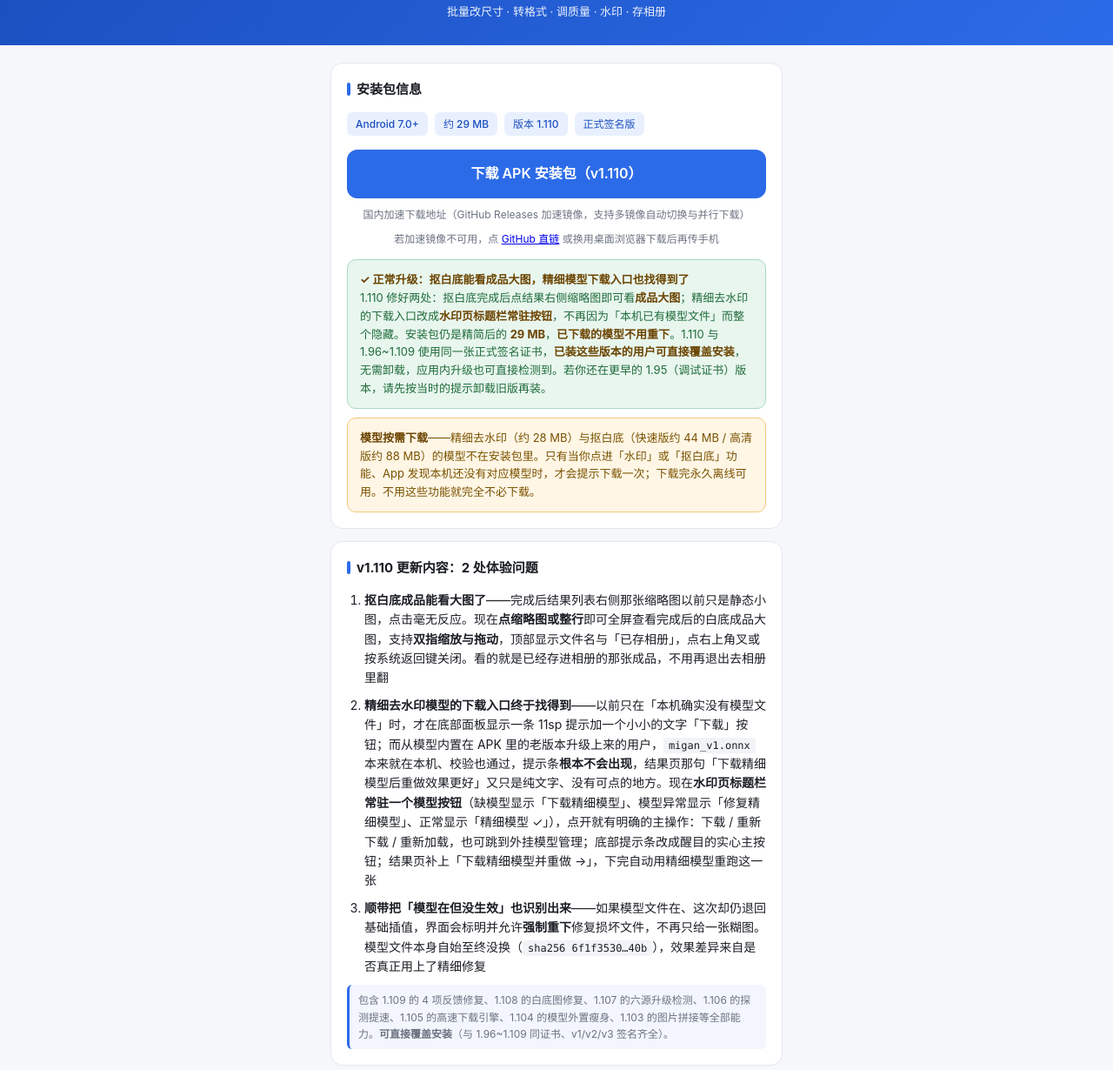
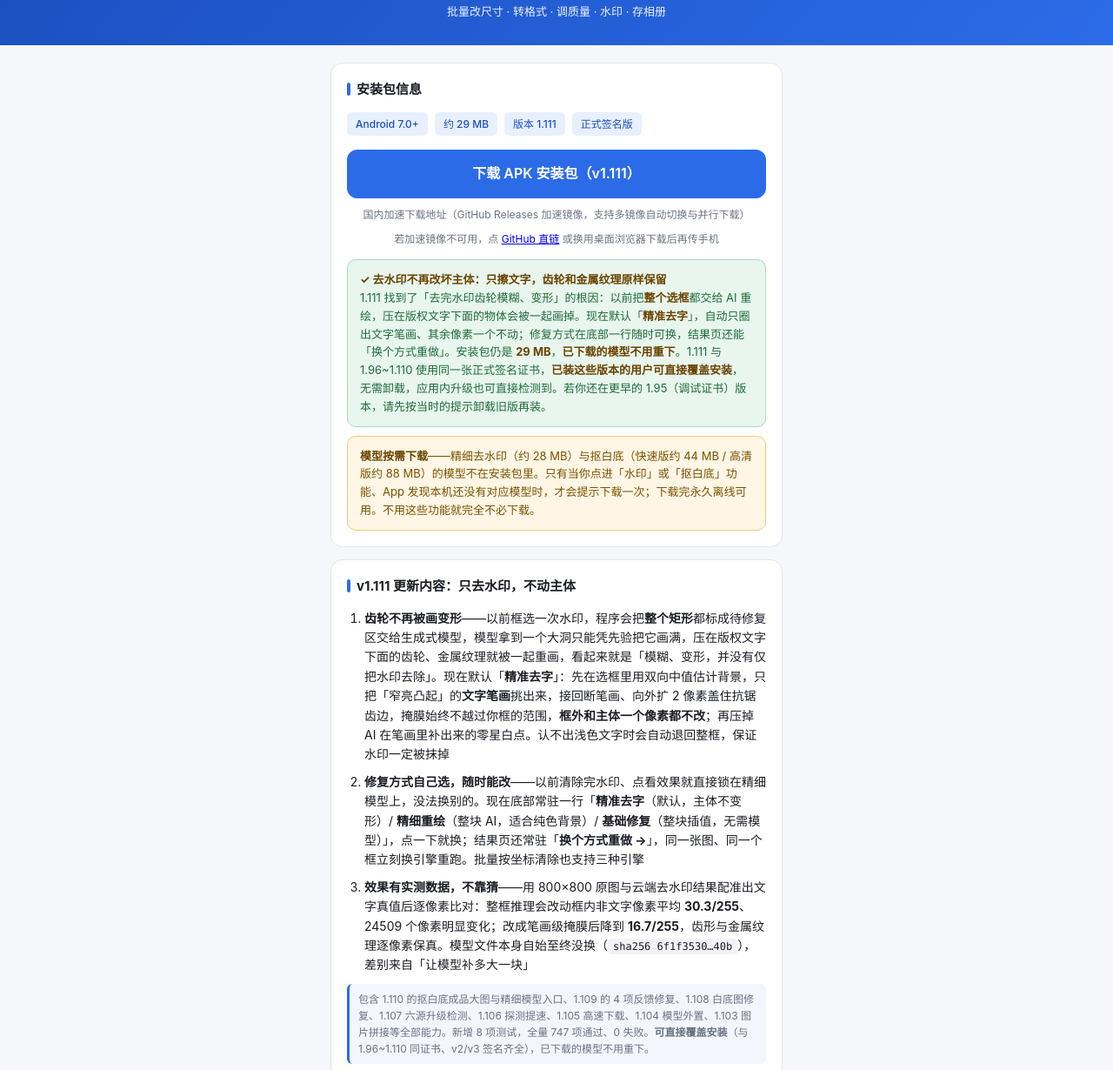
Before and after one commit to tangxueqi/photoresizer-updates, a plain HTML site: page index.html in a window 1280 px wide. Shown: the part 70-1300 px from the top of the page at 87% size. Drawn offline with Linux system fonts and the light colour scheme.

Commit message:
site 1.111

```diff
--- a/index.html
+++ b/index.html
@@ -77,19 +77,30 @@
     <div class="meta">
       <span class="tag">Android 7.0+</span>
       <span class="tag">约 29 MB</span>
-      <span class="tag">版本 1.110</span>
+      <span class="tag">版本 1.111</span>
       <span class="tag">正式签名版</span>
     </div>
-    <a class="btn" href="https://gh-proxy.com/https://github.com/tangxueqi/photoresizer-updates/releases/download/v180/BingYing-1.110.apk" download>下载 APK 安装包（v1.110）</a>
+    <a class="btn" href="https://gh-proxy.com/https://github.com/tangxueqi/photoresizer-updates/releases/download/v181/BingYing-1.111.apk" download>下载 APK 安装包（v1.111）</a>
     <span class="btn-sub">国内加速下载地址（GitHub Releases 加速镜像，支持多镜像自动切换与并行下载）</span>
-    <span class="btn-sub">若加速镜像不可用，点 <a href="https://github.com/tangxueqi/photoresizer-updates/releases/download/v180/BingYing-1.110.apk" target="_blank">GitHub 直链</a> 或换用桌面浏览器下载后再传手机</span>
+    <span class="btn-sub">若加速镜像不可用，点 <a href="https://github.com/tangxueqi/photoresizer-updates/releases/download/v181/BingYing-1.111.apk" target="_blank">GitHub 直链</a> 或换用桌面浏览器下载后再传手机</span>
     <div class="warn" style="margin-top:14px;background:#E8F6EE;border-color:#A9D9BE;color:#1F6B3A">
-      <strong>✓ 正常升级：抠白底能看成品大图，精细模型下载入口也找得到了</strong><br>
-      1.110 修好两处：抠白底完成后点结果右侧缩略图即可看<strong>成品大图</strong>；精细去水印的下载入口改成<strong>水印页标题栏常驻按钮</strong>，不再因为「本机已有模型文件」而整个隐藏。安装包仍是精简后的 <strong>29 MB</strong>，<strong>已下载的模型不用重下</strong>。1.110 与 1.96~1.109 使用同一张正式签名证书，<strong>已装这些版本的用户可直接覆盖安装</strong>，无需卸载，应用内升级也可直接检测到。若你还在更早的 1.95（调试证书）版本，请先按当时的提示卸载旧版再装。
+      <strong>✓ 去水印不再改坏主体：只擦文字，齿轮和金属纹理原样保留</strong><br>
+      1.111 找到了「去完水印齿轮模糊、变形」的根因：以前把<strong>整个选框</strong>都交给 AI 重绘，压在版权文字下面的物体会被一起画掉。现在默认「<strong>精准去字</strong>」，自动只圈出文字笔画、其余像素一个不动；修复方式在底部一行随时可换，结果页还能「换个方式重做」。安装包仍是 <strong>29 MB</strong>，<strong>已下载的模型不用重下</strong>。1.111 与 1.96~1.110 使用同一张正式签名证书，<strong>已装这些版本的用户可直接覆盖安装</strong>，无需卸载，应用内升级也可直接检测到。若你还在更早的 1.95（调试证书）版本，请先按当时的提示卸载旧版再装。
     </div>
     <div class="warn" style="margin-top:10px;background:#FFF6E5;border-color:#F0C97A;color:#7A5200">
       <strong>模型按需下载</strong>——精细去水印（约 28 MB）与抠白底（快速版约 44 MB / 高清版约 88 MB）的模型不在安装包里。只有当你点进「水印」或「抠白底」功能、App 发现本机还没有对应模型时，才会提示下载一次；下载完永久离线可用。不用这些功能就完全不必下载。
     </div>
+  </div>
+
+
+  <div class="card">
+    <h2>v1.111 更新内容：只去水印，不动主体</h2>
+    <ol>
+      <li><strong>齿轮不再被画变形</strong>——以前框选一次水印，程序会把<strong>整个矩形</strong>都标成待修复区交给生成式模型，模型拿到一个大洞只能凭先验把它画满，压在版权文字下面的齿轮、金属纹理就被一起重画，看起来就是「模糊、变形，并没有仅把水印去除」。现在默认「<strong>精准去字</strong>」：先在选框里用双向中值估计背景，只把「窄亮凸起」的<strong>文字笔画</strong>挑出来，接回断笔画、向外扩 2 像素盖住抗锯齿边，掩膜始终不越过你框的范围，<strong>框外和主体一个像素都不改</strong>；再压掉 AI 在笔画里补出来的零星白点。认不出浅色文字时会自动退回整框，保证水印一定被抹掉</li>
+      <li><strong>修复方式自己选，随时能改</strong>——以前清除完水印、点看效果就直接锁在精细模型上，没法换别的。现在底部常驻一行「<strong>精准去字</strong>（默认，主体不变形）/ <strong>精细重绘</strong>（整块 AI，适合纯色背景）/ <strong>基础修复</strong>（整块插值，无需模型）」，点一下就换；结果页还常驻「<strong>换个方式重做 →</strong>」，同一张图、同一个框立刻换引擎重跑。批量按坐标清除也支持三种引擎</li>
+      <li><strong>效果有实测数据，不靠猜</strong>——用 800×800 原图与云端去水印结果配准出文字真值后逐像素比对：整框推理会改动框内非文字像素平均 <strong>30.3/255</strong>、24509 个像素明显变化；改成笔画级掩膜后降到 <strong>16.7/255</strong>，齿形与金属纹理逐像素保真。模型文件本身自始至终没换（<code>sha256 6f1f3530…40b</code>），差别来自「让模型补多大一块」</li>
+    </ol>
+    <p class="note">包含 1.110 的抠白底成品大图与精细模型入口、1.109 的 4 项反馈修复、1.108 白底图修复、1.107 六源升级检测、1.106 探测提速、1.105 高速下载、1.104 模型外置、1.103 图片拼接等全部能力。新增 8 项测试，全量 747 项通过、0 失败。<strong>可直接覆盖安装</strong>（与 1.96~1.110 同证书、v2/v3 签名齐全），已下载的模型不用重下。</p>
   </div>
 
 
```
